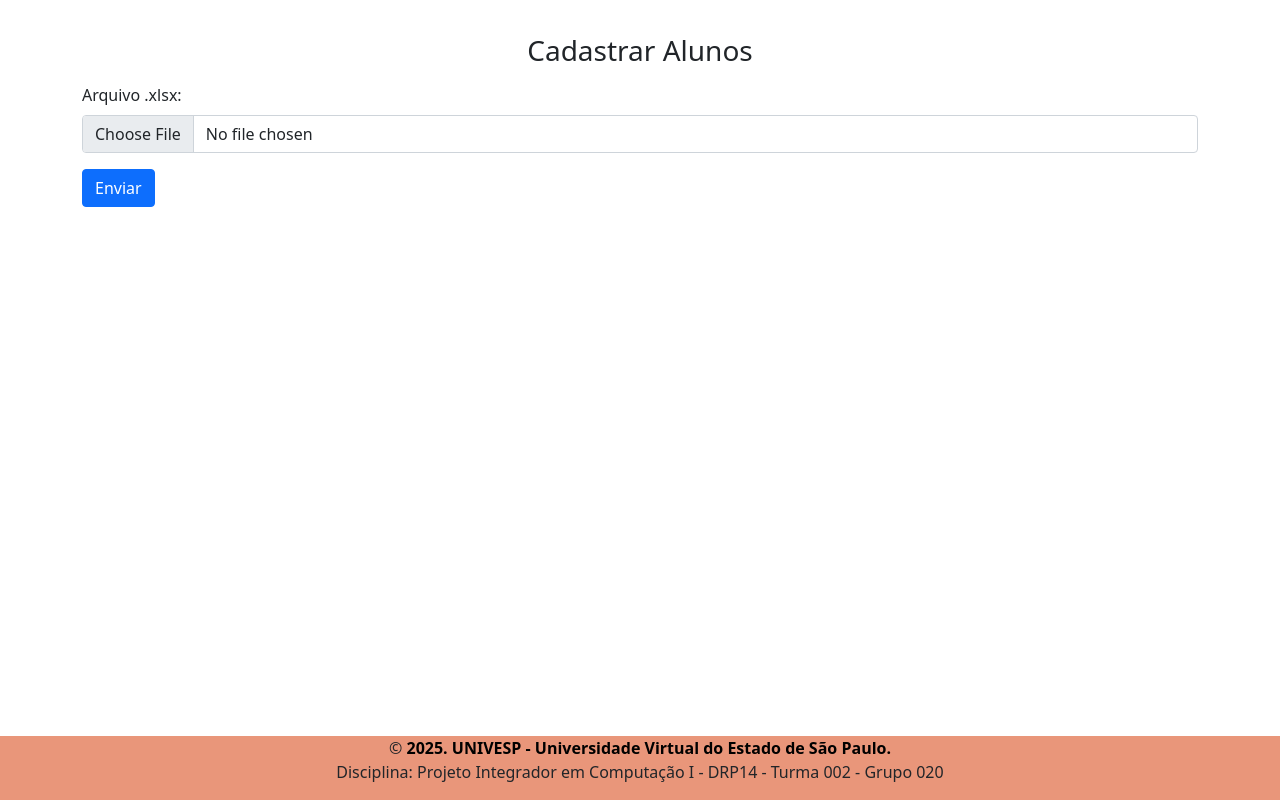
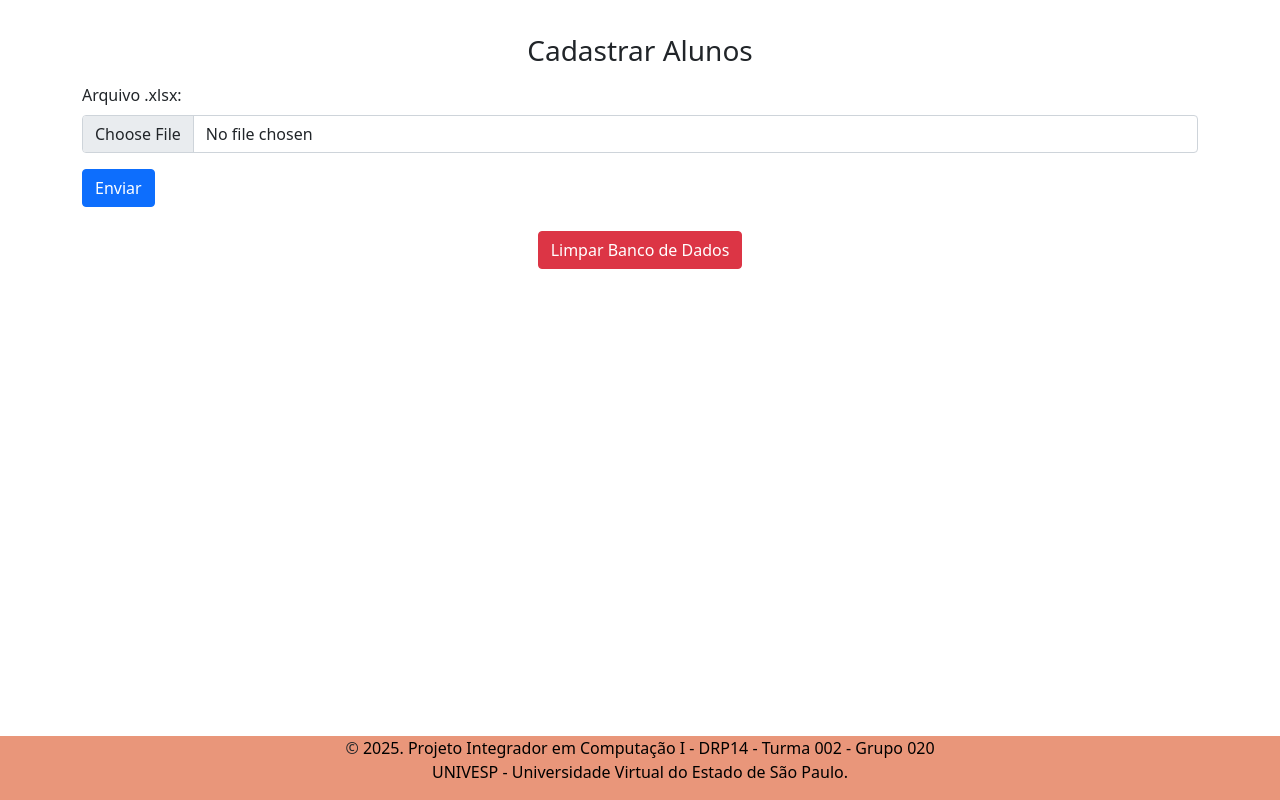
Before and after one commit to rgomesrgo/UNIVESP-PI-Sistema_Gerenciador_de_Atrasos, a Django app: page /cadastrar_alunos/ in a window 1280 px wide. Run offline with Django 5.2, Linux system fonts and the light colour scheme.

Commit message:
Commit 07: inserido botão para limpar os registro do banco de dados

```diff
--- a/app_gestao/templates/app_gestao/base.html
+++ b/app_gestao/templates/app_gestao/base.html
@@ -40,8 +40,8 @@
 
     <footer style="background-color: darksalmon !important;" class="bg-light text-center fixed-bottom">
       <div class="container">
-        <p>&copy; <a style="text-decoration: none; color: black;" href="https://univesp.br/"><strong> 2025. UNIVESP - Universidade Virtual do Estado de São Paulo.</strong></a><br>
-          Disciplina: Projeto Integrador em Computação I - DRP14 - Turma 002 - Grupo 020
+        <p>&copy; <a style="text-decoration: none; color: black;" href="https://github.com/lucasdechiara/UNIVESP-PI-Sistema_Gerenciador_de_Atrasos/blob/main/LICENSE">2025. Projeto Integrador em Computação I - DRP14 - Turma 002 - Grupo 020</a><br>
+          <a style="text-decoration: none; color: black;" href="https://univesp.br/"> UNIVESP - Universidade Virtual do Estado de São Paulo.</a>
         </p>
       </div>
     </footer>
--- a/app_gestao/templates/app_gestao/cadastrar_alunos.html
+++ b/app_gestao/templates/app_gestao/cadastrar_alunos.html
@@ -29,4 +29,36 @@
             <button type="submit" class="btn btn-primary">Enviar</button>
         </form>
     </div>
+
+    <!-- Botão para limpar o banco -->
+    <div class="text-center mt-4">
+        <button class="btn btn-danger" data-bs-toggle="modal" data-bs-target="#confirmClearModal">
+            Limpar Banco de Dados
+        </button>
+    </div>
+
+    <!-- Modal de Confirmação -->
+    <div class="modal fade" id="confirmClearModal" tabindex="-1" aria-labelledby="confirmClearModalLabel" aria-hidden="true">
+    <div class="modal-dialog">
+        <div class="modal-content">
+        <div class="modal-header">
+            <h5 class="modal-title" id="confirmClearModalLabel">Confirmação</h5>
+            <button type="button" class="btn-close" data-bs-dismiss="modal" aria-label="Fechar"></button>
+        </div>
+        <div class="modal-body">
+            Tem certeza que deseja apagar todos os dados do banco de dados? Essa ação não pode ser desfeita!<br>
+            Serão apagados todas as turmas cadastradas e os registros de presença e atraso.<br>
+            Esta ação é recomendada para ser executada ao iniciar o ano letivo, eliminando todos os registros do ano anterior.
+        </div>
+        <div class="modal-footer">
+            <form method="post" action="{% url 'limpar_banco' %}">
+            {% csrf_token %}
+            <button type="button" class="btn btn-secondary" data-bs-dismiss="modal">Cancelar</button>
+            <button type="submit" class="btn btn-danger">Sim, apagar tudo</button>
+            </form>
+        </div>
+        </div>
+    </div>
+    </div>
+
 {% endblock %}
--- a/app_gestao/templates/app_gestao/home.html
+++ b/app_gestao/templates/app_gestao/home.html
@@ -7,8 +7,8 @@
 
 
 {% block conteudo %}
-  <h3><p class="text-center"><br>GERENCIADOR PARA CONTROLE DE HORÁRIO</p></h3>
-
+  <h3><p class="text-center"><br>ESCOLA ESTADUAL FADLO HAIDAR</p></h3>
+  <h4><p class="text-center">SISTEMA DE CONTROLE DE ATRASOS</p></h4>
   <div class="container">
     <p class="text-justify">
       <strong>OBJETIVO:</strong> Gerenciar o horário de entrada dos estudantes que chegam após o fechamento dos portões.<br>
--- a/app_gestao/views.py
+++ b/app_gestao/views.py
@@ -87,3 +87,11 @@ def presenca(request):
 # apresenta o relatório com o atrasos dos alunos de acordo com a turma
 def relatorio(request):
         return render(request, 'app_gestao/relatorio.html')
+
+#Limpa os dados dos bancos de dados
+def limpar_banco(request):
+    if request.method == 'POST':
+        CadastroAlunos.objects.all().delete()
+        RegAtrasos.objects.all().delete()
+        messages.success(request, 'Todos os dados foram apagados com sucesso.')
+    return redirect('cadastro')  # substitua com o nome da sua view
--- a/setup_sistema/urls.py
+++ b/setup_sistema/urls.py
@@ -29,4 +29,5 @@ urlpatterns = [
     path("registrar_presenca/", views.presenca, name="presenca"),
     path("registrar_atraso/", views.registrar_atraso, name="registrar_atraso"),
     path("relatorio/", views.relatorio, name="relatorio"),
+    path('limpar_banco/', views.limpar_banco, name='limpar_banco'),
 ]
```
Also changed, not shown: db.sqlite3.
